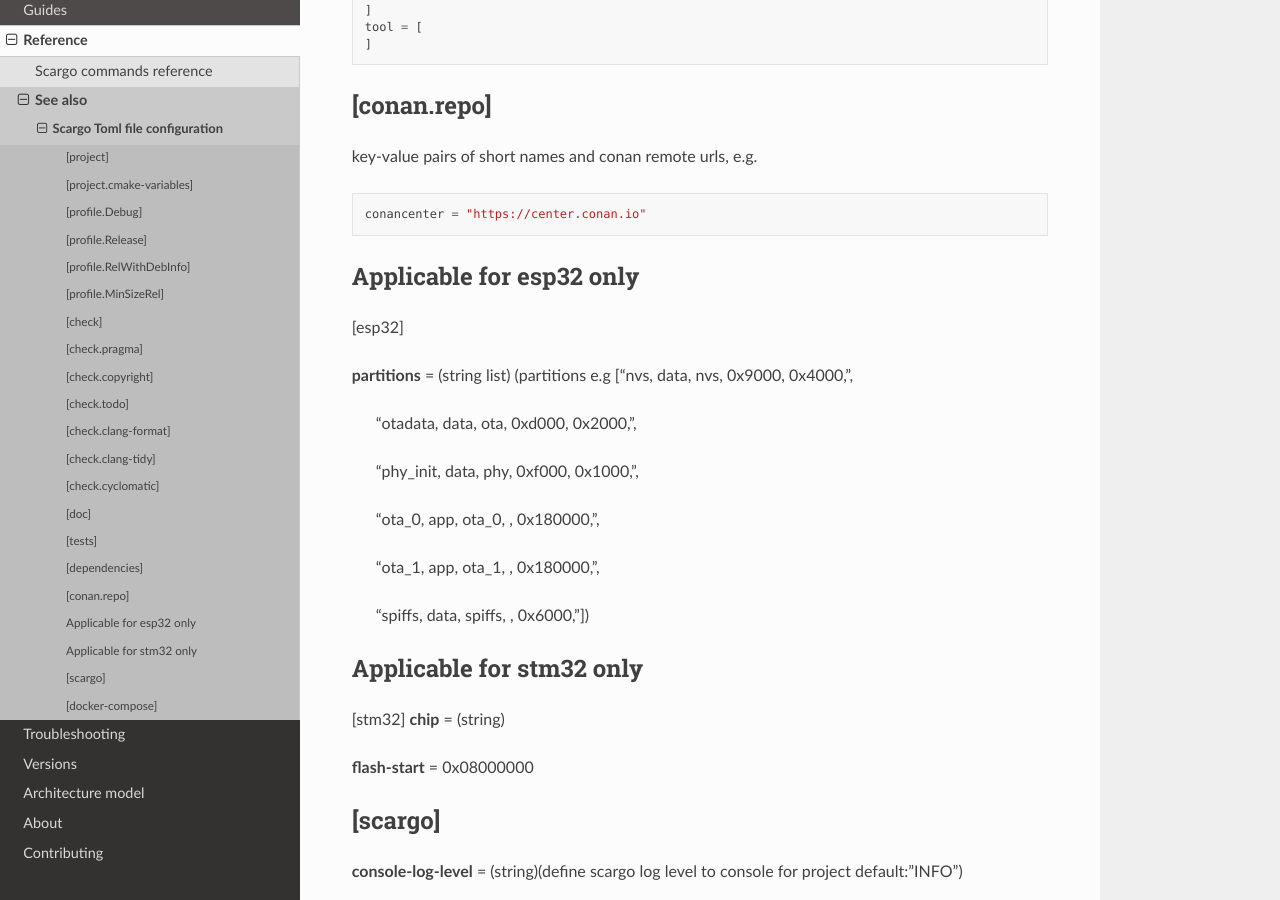
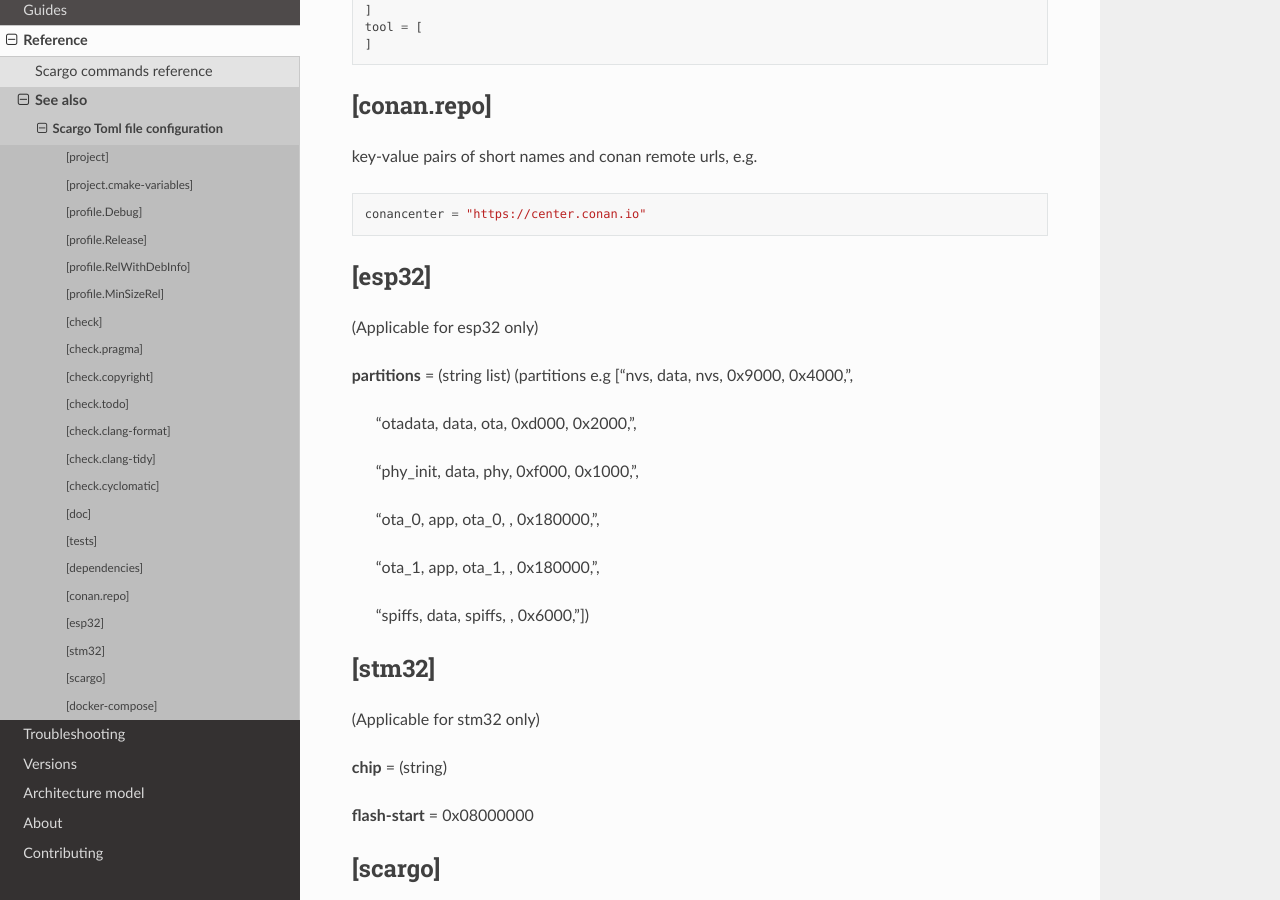
Before and after one commit to Spyro-Soft/scargo, a Sphinx documentation site: the page built from docs/source/scargo/scargo-toml.rst, in a window 1280 px wide and 900 px high, scrolled down 3402 px. Built offline with Sphinx 7.4.7 and the Read the Docs theme 2.0.0, drawn with Linux system fonts in a browser that asks for light colours; pages that are not in the unit, such as notebooks, are missing from menus.

Commit message:
Fix scargo.toml documentation formatting

```diff
--- a/docs/source/scargo/scargo-toml.rst
+++ b/docs/source/scargo/scargo-toml.rst
@@ -135,9 +135,9 @@ key-value pairs of short names and conan remote urls, e.g.
 
     conancenter = "https://center.conan.io"
 
-Applicable for esp32 only
+[esp32]
 -------------------------
-[esp32]
+(Applicable for esp32 only)
 
 **partitions** = (string list) (partitions e.g ["nvs,      data, nvs,     0x9000,  0x4000,",
 
@@ -151,9 +151,10 @@ Applicable for esp32 only
 
     "spiffs,   data, spiffs,  ,        0x6000,"])
 
-Applicable for stm32 only
+[stm32]
 -------------------------
-[stm32]
+(Applicable for stm32 only)
+
 **chip** = (string)
 
 **flash-start** = 0x08000000
```
